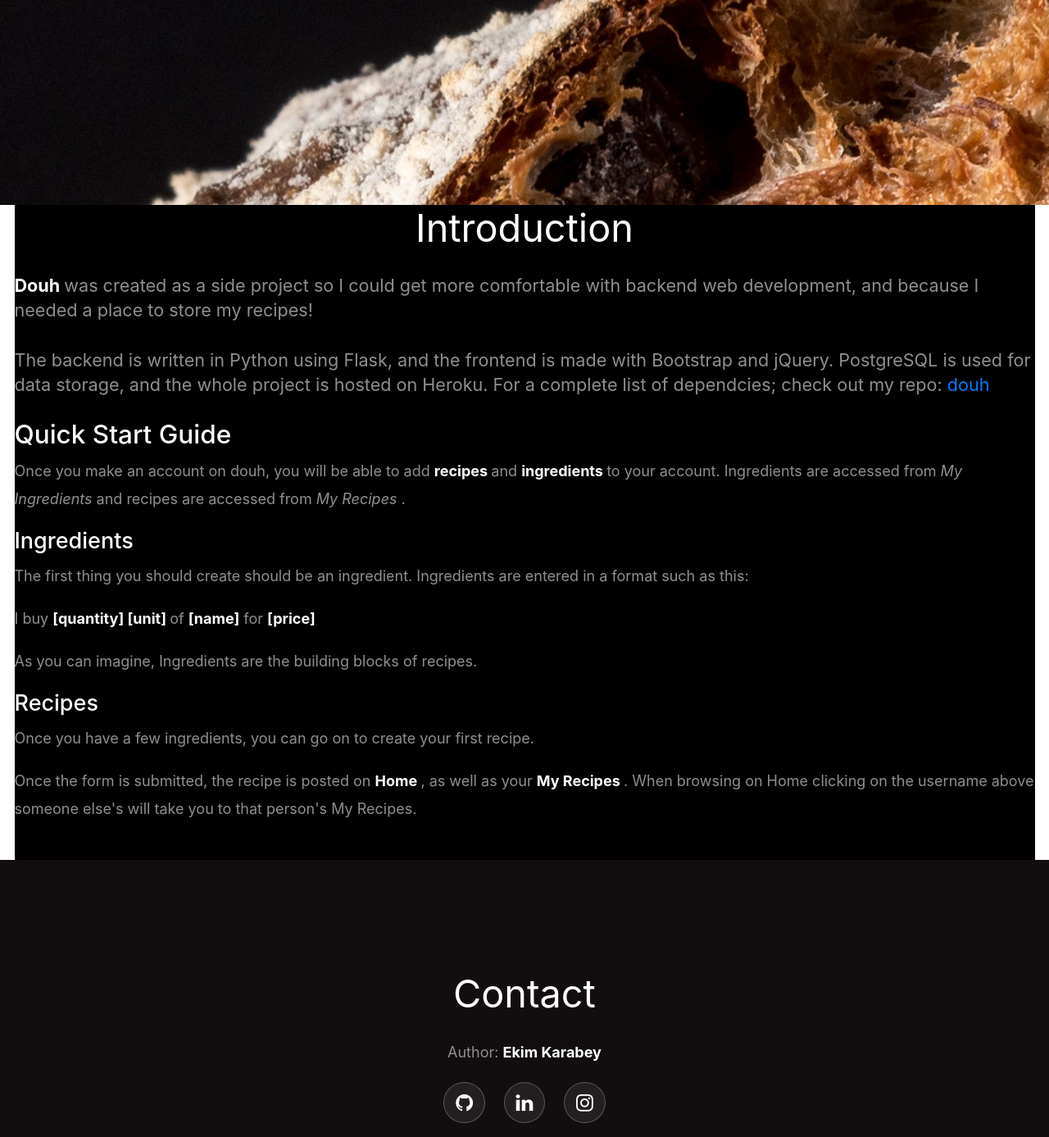
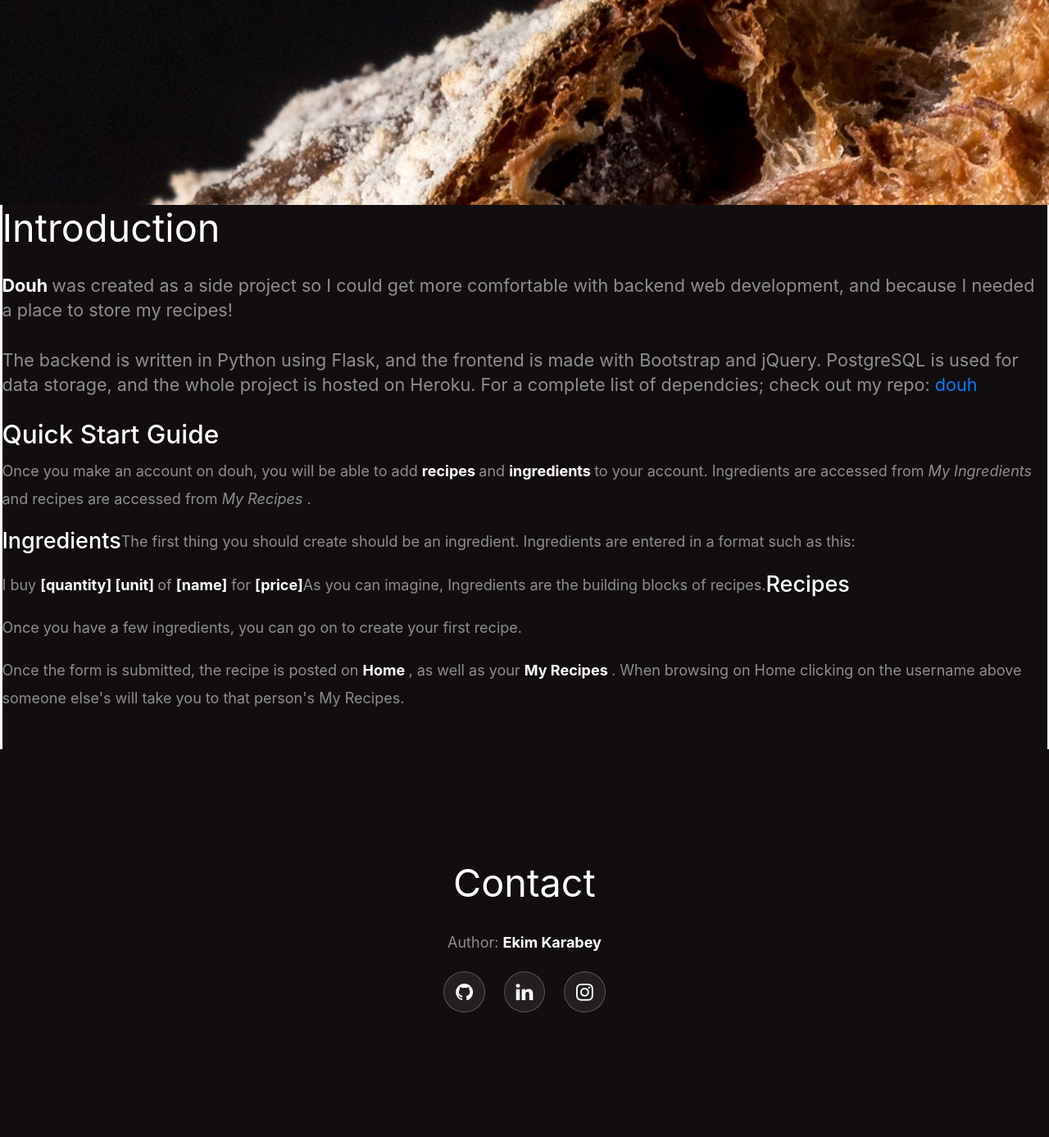
Before and after one commit to Ekimerton/Douh, a Flask app: page / in a window 1280 px wide. Shown: the part 550-1937 px from the top of the page at 82% size. Run offline with Flask 2, Linux system fonts and the light colour scheme; some libraries are stand-ins or nearby versions.

Commit message:
redid container

```diff
--- a/Driver/templates/intro.html
+++ b/Driver/templates/intro.html
@@ -55,7 +55,7 @@
 
     <section id="introduction">
       <div class="container">
-            <div style="background-color: black">
+            <div style="background-color: #120E0F" class="row">
                 <h2 class="tm-text-primary tm-section-title mb-4 text-center">Introduction</h2>
                 <p class="mb-4 tm-intro-text">
                   <strong> Douh </strong> was created as a side project so I could get more comfortable with backend web development, and because I needed a place to store my recipes!
```
